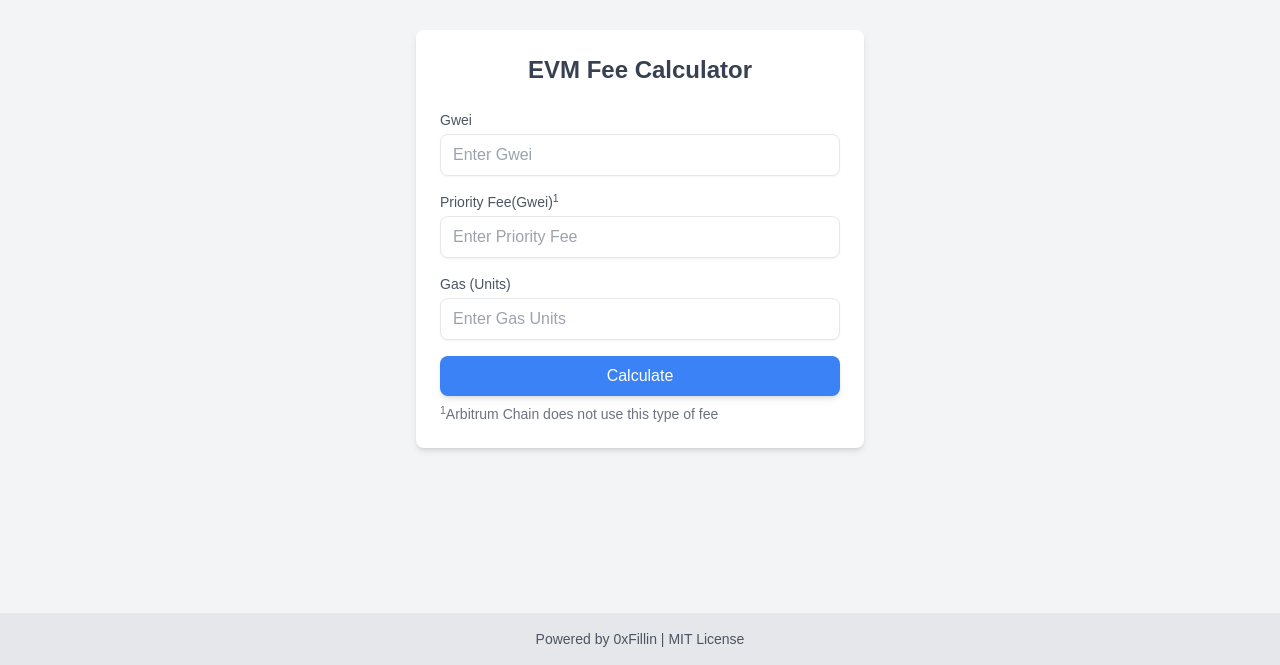
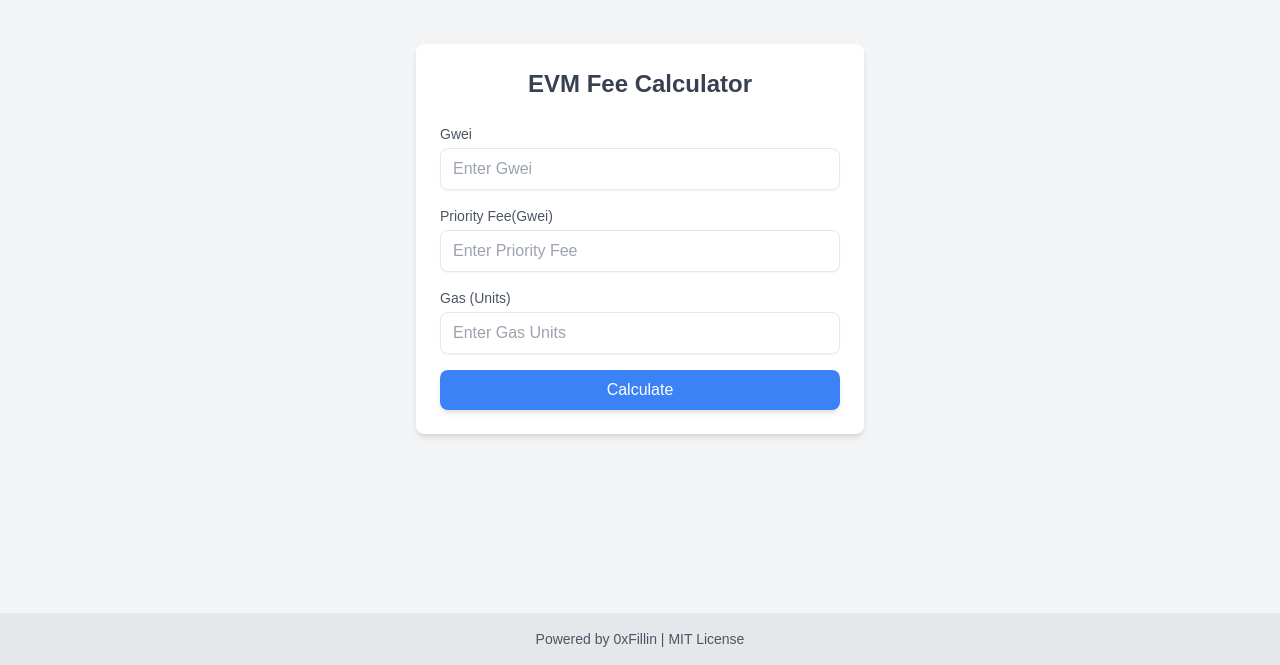
Before and after one commit to 0xFillin/evm-fee-calculator, a Next.js app: page / in a window 1280 px wide. Shown: the part 135-800 px from the top of the page. Built offline with nearby package versions, Linux system fonts and the light colour scheme; no server answers.

Commit message:
1.0.0 fixed

```diff
--- a/app/page.js
+++ b/app/page.js
@@ -44,7 +44,7 @@ export default function Home() {
           </div>
           <div className="mb-4">
             <label className="block text-sm font-medium text-gray-600 mb-1">
-              Priority Fee(Gwei)<sup>1</sup>
+              Priority Fee(Gwei)
             </label>
             <input
               type="number"
@@ -72,9 +72,6 @@ export default function Home() {
           >
             Calculate
           </button>
-          <p className="mt-2 text-sm text-gray-500">
-          <sup>1</sup>Arbitrum Chain does not use this type of fee
-          </p>
           {resultEth !== null && (
             <div className="mt-6 bg-gray-100 p-4 rounded-lg text-center">
               <h2 className="text-xl font-bold text-gray-700">Total Fee</h2>
--- a/utils/getEthPrice.js
+++ b/utils/getEthPrice.js
@@ -4,7 +4,7 @@ export async function getEthPrice() {
     try {
       const response = await fetch("https://api.coingecko.com/api/v3/simple/price?ids=ethereum&vs_currencies=usd");
       const data = await response.json();
-      return data.ethereum.usd; // Цена ETH в долларах
+      return data.ethereum.usd;
     } catch (error) {
       console.error("Error fetching ETH price:", error);
       return null;
```
